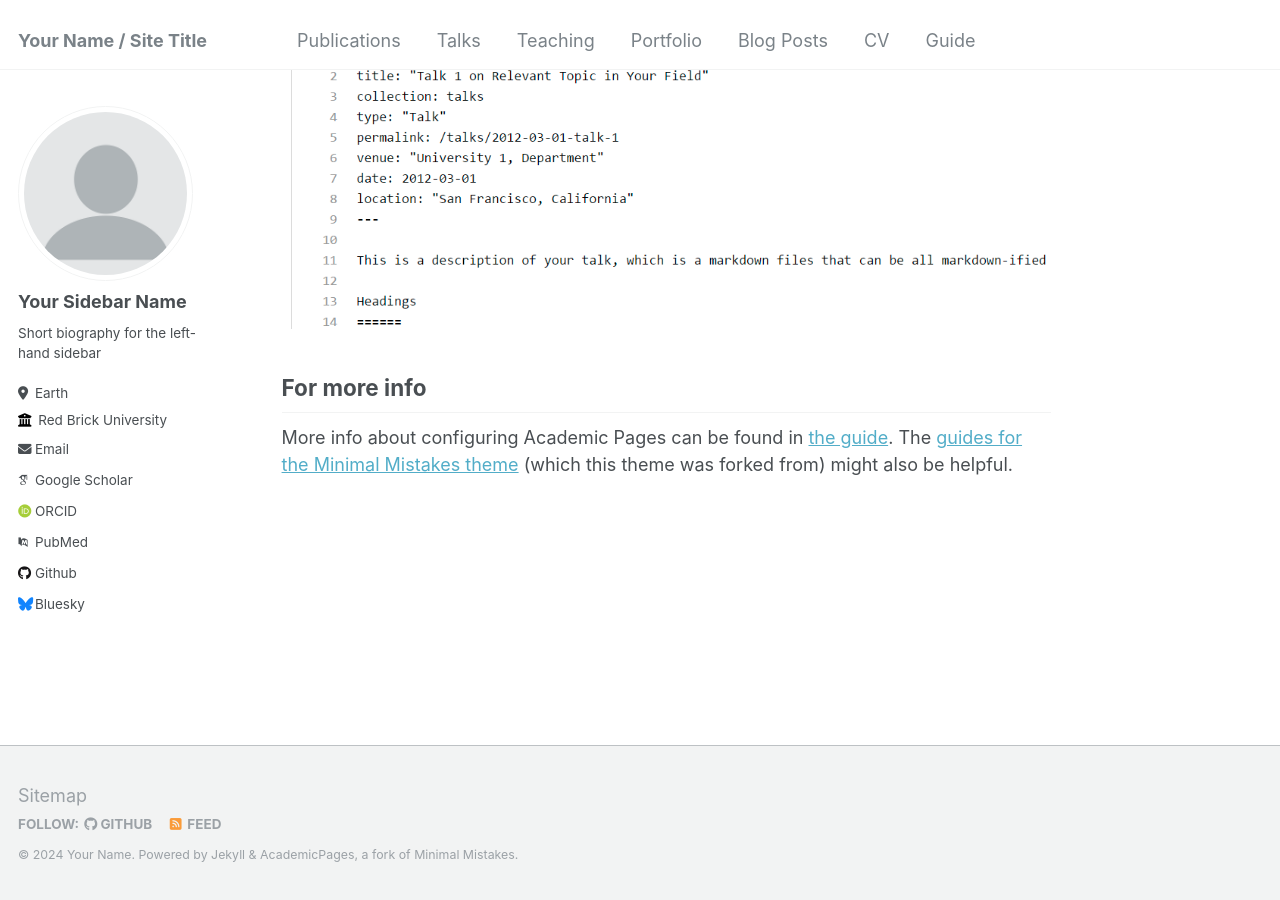
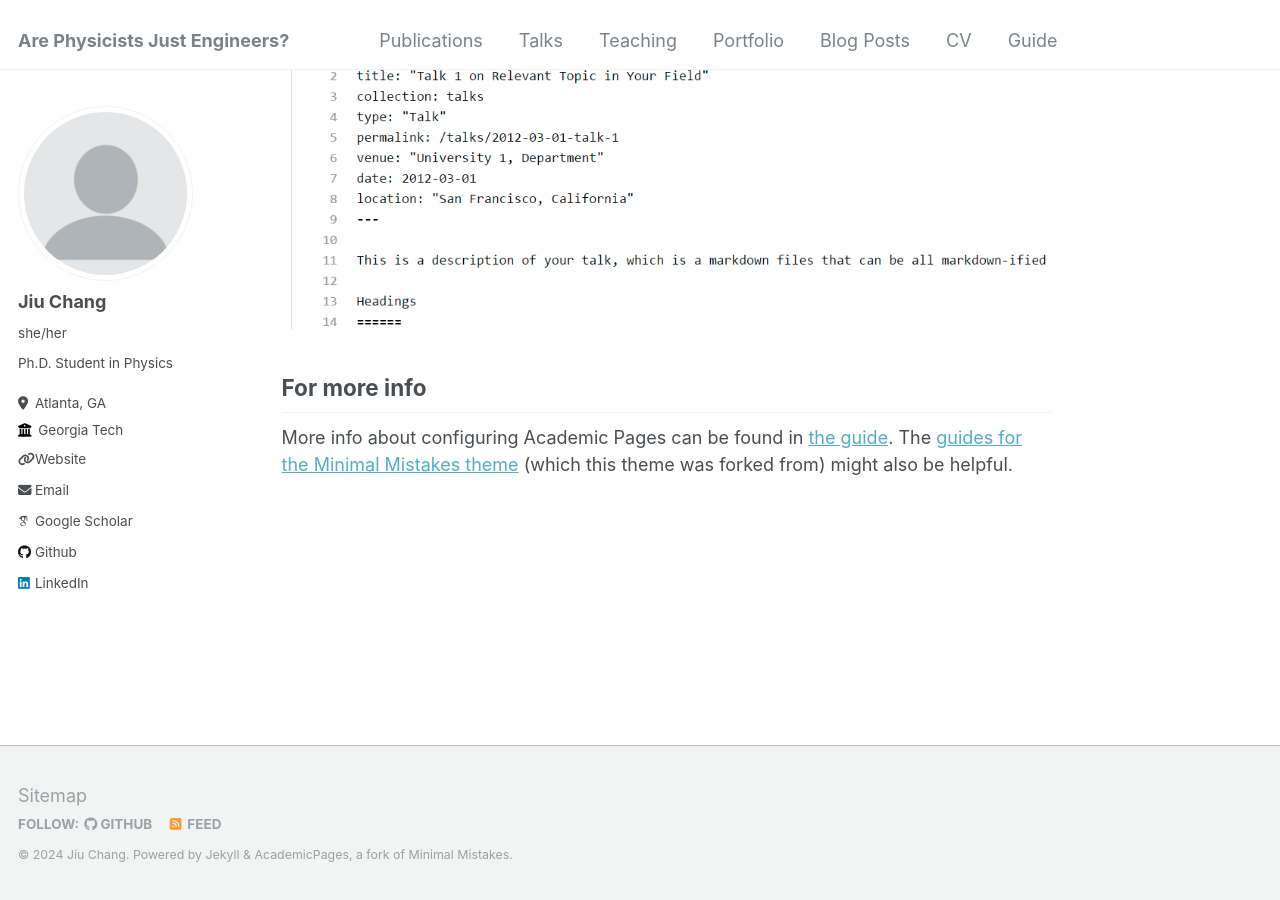
Before and after one commit to jiuchang07/arephysicistsjustengineers, a Jekyll site: the page built from _pages/about.md, in a window 1280 px wide and 900 px high, scrolled down 2660 px. Built offline with Jekyll 4.4.1, drawn with Linux system fonts in a browser that asks for light colours; some web fonts are replaced.

Commit message:
homepage left sidebar

```diff
--- a/_config.yml
+++ b/_config.yml
@@ -8,13 +8,13 @@
 
 # Basic Site Settings
 locale                   : "en-US"
-title                    : "Your Name / Site Title"
+title                    : "Are Physicists Just Engineers?"
 title_separator          : "-"
-name                     : &name "Your Name"
-description              : &description "personal description"
-url                      : https://academicpages.github.io # the base hostname & protocol for your site e.g. "https://mmistakes.github.io"
+name                     : &name "Jiu Chang"
+description              : &description "Georgia Tech Ph.D. Student in Physics"
+url                      : https://jiuchang07.github.io/arephysicistsjustengineers # the base hostname & protocol for your site e.g. "https://mmistakes.github.io"
 baseurl                  : "" # the subpath of your site, e.g. "/blog"
-repository               : "academicpages/academicpages.github.io"
+repository               : "arephysicistsjustengineers/jiuchang07.github.io"
 
 # Site Author - The following control what appear as part of the author content on the side bar.
 #               If a field is blank the icon and link will not appear, otherwise it will be shown.
@@ -22,33 +22,33 @@ repository               : "academicpages/academicpages.github.io"
 author:
   # Biographic information
   avatar           : "profile.png"
-  name             : "Your Sidebar Name"
-  pronouns         : # example: "she/her"
-  bio              : "Short biography for the left-hand sidebar"
-  location         : "Earth"
-  employer         : "Red Brick University"
-  uri              : # URL
-  email            : "none@example.org"
+  name             : "Jiu Chang"
+  pronouns         : "she/her"
+  bio              : "Ph.D. Student in Physics"
+  location         : "Atlanta, GA"
+  employer         : "Georgia Tech"
+  uri              : "https://physics.gatech.edu/user/jiu-chang"
+  email            : "jchang427@gatech.edu"
 
   # Academic websites
-  arxiv            : # URL - Update with the correct link to your profile
-  googlescholar    : "https://scholar.google.com/citations?user=PS_CX0AAAAAJ"
-  impactstory      : # URL
-  orcid            : "http://orcid.org/yourorcidurl"
-  semantic         : # URL
-  pubmed           : "https://www.ncbi.nlm.nih.gov/pubmed/?term=john+snow"
-  researchgate     : # URL
+  # arxiv            : # URL - Update with the correct link to your profile
+  googlescholar    : "https://scholar.google.com/citations?user=WVdo3WoAAAAJ&hl=en"
+  # impactstory      : # URL
+  # orcid            : "http://orcid.org/yourorcidurl"
+  # semantic         : # URL
+  # pubmed           : "https://www.ncbi.nlm.nih.gov/pubmed/?term=john+snow"
+  # researchgate     : # URL
 
   # Repositories and software development
   bitbucket        : # Username - Update with your username on the site
   codepen          : # Username
   dribbble         : # Username
-  github           : "academicpages"
+  github           : "jiuchang07"
   kaggle           : # Username
   stackoverflow    : # User number or user number and name (i.e., use "1" or "1/jeff-atwood")
 
   # Social media
-  bluesky          : "bsky.app" # Replace this with you Bluesky username
+  bluesky          : # Replace this with you Bluesky username
   facebook         : # Username
   flickr           : # Username
   foursquare       : # Username
@@ -57,7 +57,7 @@ author:
   keybase          : # Username
   instagram        : # Username
   lastfm           : # Username
-  linkedin         : # Username
+  linkedin         : "jiu-chang"
   mastodon         : # URL
   medium           : # URL
   pinterest        : # Username
```
